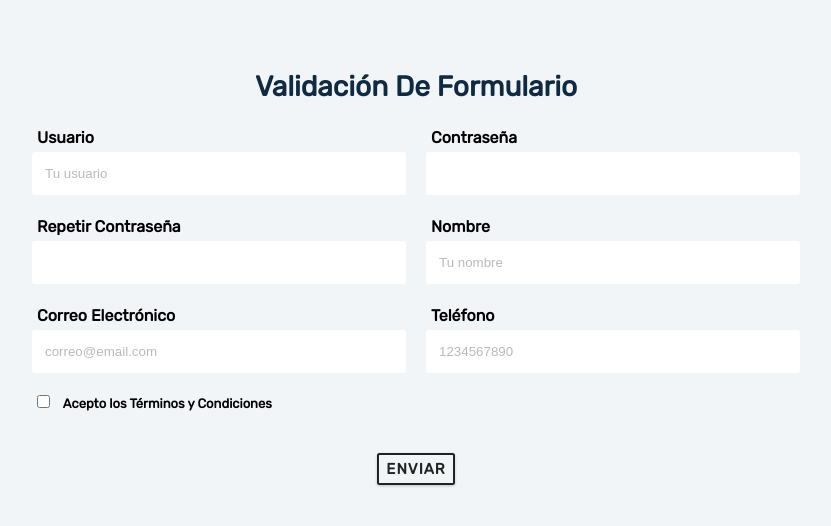
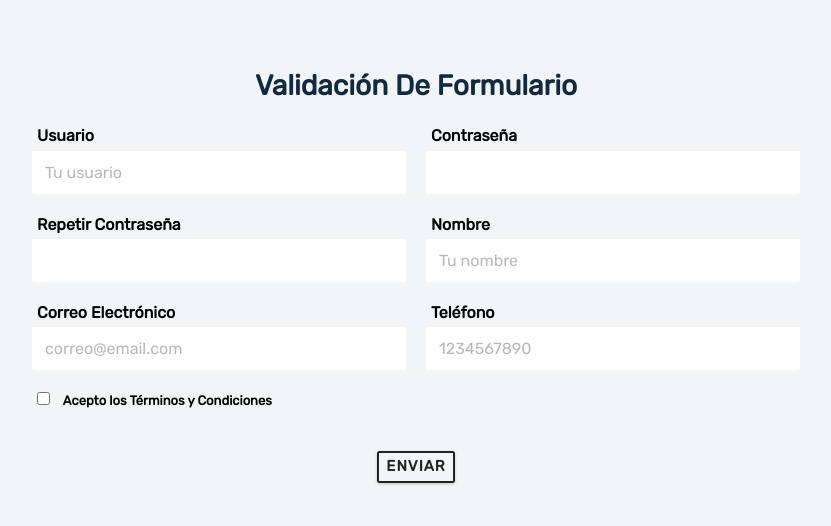
Before and after one commit to neolinkDev/form, a plain HTML site: page index.html in a window 1280 px wide. Shown: the whole page, without its empty margins (224-1055 px from the left). Drawn offline with nearby package versions, Linux system fonts and the light colour scheme.

Commit message:
normalize

```diff
--- a/index.html
+++ b/index.html
@@ -7,7 +7,7 @@
   <meta name="viewport" content="width=device-width, initial-scale=1.0">
   <title>Validación de Formularios</title>
   <!-- normalize -->
-  <link rel="stylesheet" href="css/styles.css">
+  <link rel="stylesheet" href="css/normalize.css">
   <!-- fuente -->
   <link href="https://fonts.googleapis.com/css2?family=Rubik&display=swap" rel="stylesheet">
   <!-- estilos -->
```
